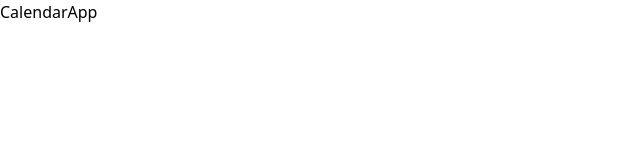
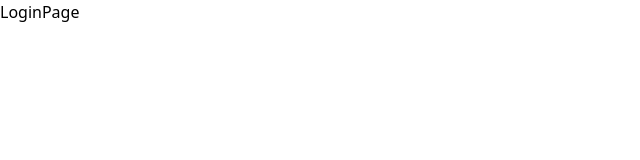
Before and after one commit to coofcoding/calendar-app, a React (Vite) app: page /auth in a window 1280 px wide. Shown: the top 160 px of the page, without its empty margins (0-640 px from the left). Built offline with nearby package versions, Linux system fonts and the light colour scheme.

Commit message:
configuring pages and routes validation

```diff
--- a/src/CalendarApp.jsx
+++ b/src/CalendarApp.jsx
@@ -1,6 +1,7 @@
+import { AppRouter } from "./router"
 
 export const CalendarApp = () => {
   return (
-    <div>CalendarApp</div>
+    <AppRouter/>
   )
 }
--- /dev/null
+++ b/src/auth/index.js
@@ -0,0 +1 @@
+export * from './pages/LoginPage';
--- /dev/null
+++ b/src/auth/pages/LoginPage.jsx
@@ -0,0 +1,6 @@
+
+export const LoginPage = () => {
+  return (
+    <div>LoginPage</div>
+  )
+}
--- /dev/null
+++ b/src/calendar/index.js
@@ -0,0 +1 @@
+export * from './pages/CalendarPage';
--- /dev/null
+++ b/src/calendar/pages/CalendarPage.jsx
@@ -0,0 +1,6 @@
+
+export const CalendarPage = () => {
+  return (
+    <div>CalendarPage</div>
+  )
+}
--- a/src/main.jsx
+++ b/src/main.jsx
@@ -2,9 +2,12 @@
 import ReactDOM from 'react-dom/client'
 import './index.css'
 import { CalendarApp } from './CalendarApp';
+import { BrowserRouter } from 'react-router-dom';
 
 ReactDOM.createRoot(document.getElementById('root')).render(
   <React.StrictMode>
-    <CalendarApp />
+    <BrowserRouter>
+      <CalendarApp />
+    </BrowserRouter>
   </React.StrictMode>,
 )
--- /dev/null
+++ b/src/router/AppRouter.jsx
@@ -0,0 +1,24 @@
+import { Route } from "react-router-dom";
+import { Routes } from "react-router-dom"
+import { LoginPage } from "../auth";
+import { CalendarPage } from "../calendar";
+import { Navigate } from "react-router-dom";
+
+export const AppRouter = () => {
+
+    const authStatus = 'not-authenticated';
+
+    return (
+        <Routes>
+            {
+                ( authStatus === "not-authenticated" )
+                ? <Route path="/auth/*" element={ <LoginPage/> }/>
+                : <Route path="/*" element={ <CalendarPage/> }/>
+            }
+
+
+
+            <Route path="/*" element={ <Navigate to="auth/login"/> }/>
+        </Routes>
+    )
+}
--- /dev/null
+++ b/src/router/index.js
@@ -0,0 +1 @@
+export * from './AppRouter';
```
